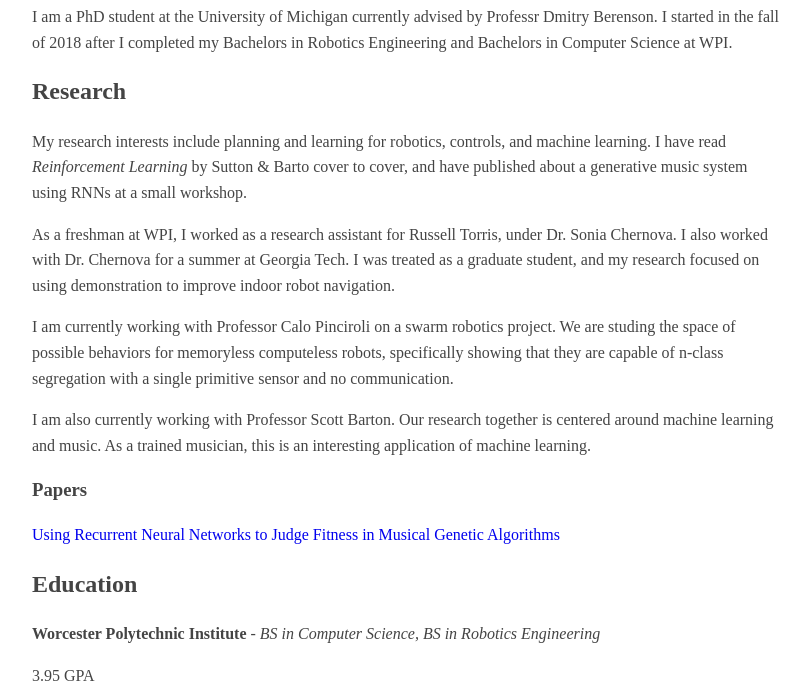
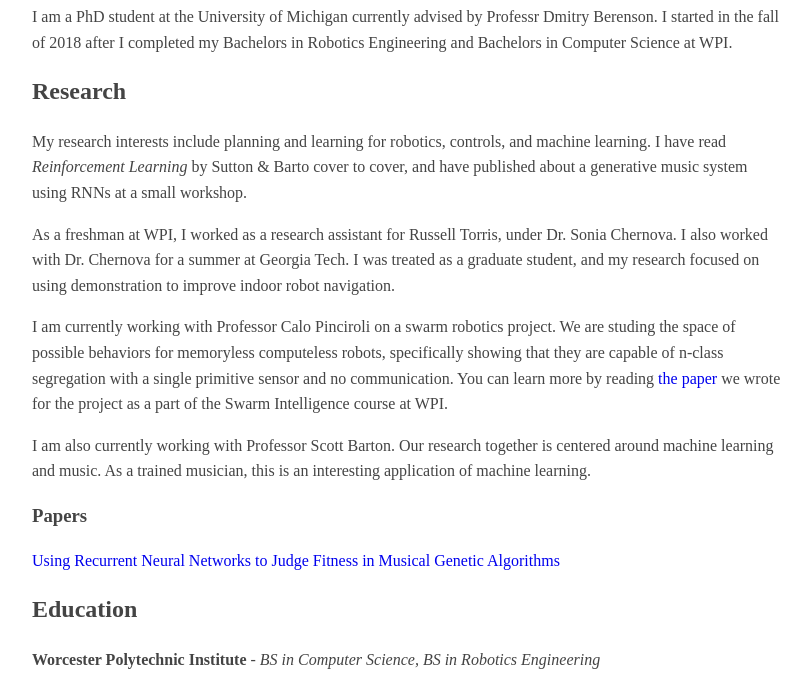
Before and after one commit to PeterMitrano/petermitrano.github.io, a plain HTML site: page index.html in a window 1280 px wide. Shown: the part 102-795 px from the top of the page, without its empty margins (233-1044 px from the left). Drawn offline with Linux system fonts and the light colour scheme.

Commit message:
add paper and link

```diff
--- a/index.html
+++ b/index.html
@@ -43,7 +43,7 @@
   Chernova for a summer at Georgia Tech. I was treated as a graduate student, and my research focused on using
   demonstration to improve indoor robot navigation.</p>
 
-<p>I am currently working with Professor Calo Pinciroli on a swarm robotics project. We are studing the space of possible behaviors for memoryless computeless robots, specifically showing that they are capable of n-class segregation with a single primitive sensor and no communication.</p>
+<p>I am currently working with Professor Calo Pinciroli on a swarm robotics project. We are studing the space of possible behaviors for memoryless computeless robots, specifically showing that they are capable of n-class segregation with a single primitive sensor and no communication. You can learn more by reading <a href="segregation_without_computation.pdf">the paper</a> we wrote for the project as a part of the Swarm Intelligence course at WPI.</p>
 
 <p>I am also currently working with Professor Scott Barton. Our research together is centered around machine learning and music. As
   a trained musician, this is an interesting application of machine learning.</p>
```
Also changed, not shown: 1 other file.
